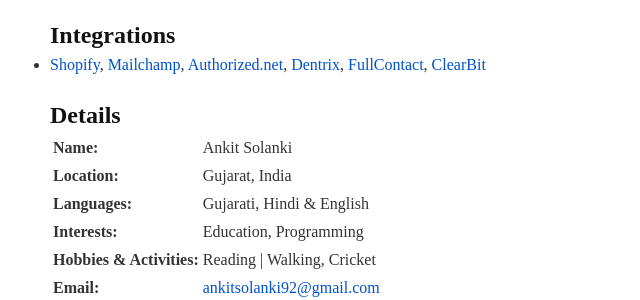
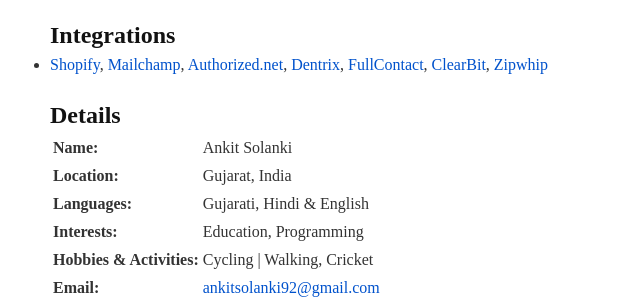
Before and after one commit to AnkitkSolanki/AnkitkSolanki.github.io, a plain HTML site: page index.html in a window 1280 px wide. Shown: the part 582-882 px from the top of the page, 294-934 px from the left. Drawn offline with Linux system fonts and the light colour scheme; a web font is replaced by a local one.

Commit message:
Added Zipwhip Integration

```diff
--- a/index.html
+++ b/index.html
@@ -102,7 +102,7 @@
             <h2>Integrations</h2>
             <ul>
                 <li>
-                    <a href="https://www.shopify.in/">Shopify</a>, <a href="https://mailchimp.com/">Mailchamp</a>, <a href="https://www.authorize.net/">Authorized.net</a>, <a href="https://www.dentrix.com/">Dentrix</a>, <a href="https://www.fullcontact.com/">FullContact</a>, <a href="https://clearbit.com/">ClearBit</a>
+                    <a href="https://www.shopify.in/">Shopify</a>, <a href="https://mailchimp.com/">Mailchamp</a>, <a href="https://www.authorize.net/">Authorized.net</a>, <a href="https://www.dentrix.com/">Dentrix</a>, <a href="https://www.fullcontact.com/">FullContact</a>, <a href="https://clearbit.com/">ClearBit</a>, <a href="https://www.zipwhip.com/">Zipwhip</a>
                 </li>
             </ul>
 
@@ -133,7 +133,7 @@
                 </tr>
                 <tr>
                     <th>Hobbies & Activities:</th>
-                    <td>Reading | Walking, Cricket</td>
+                    <td>Cycling | Walking, Cricket</td>
                 </tr>
                 <tr>
                     <th>Email:</th>
```
